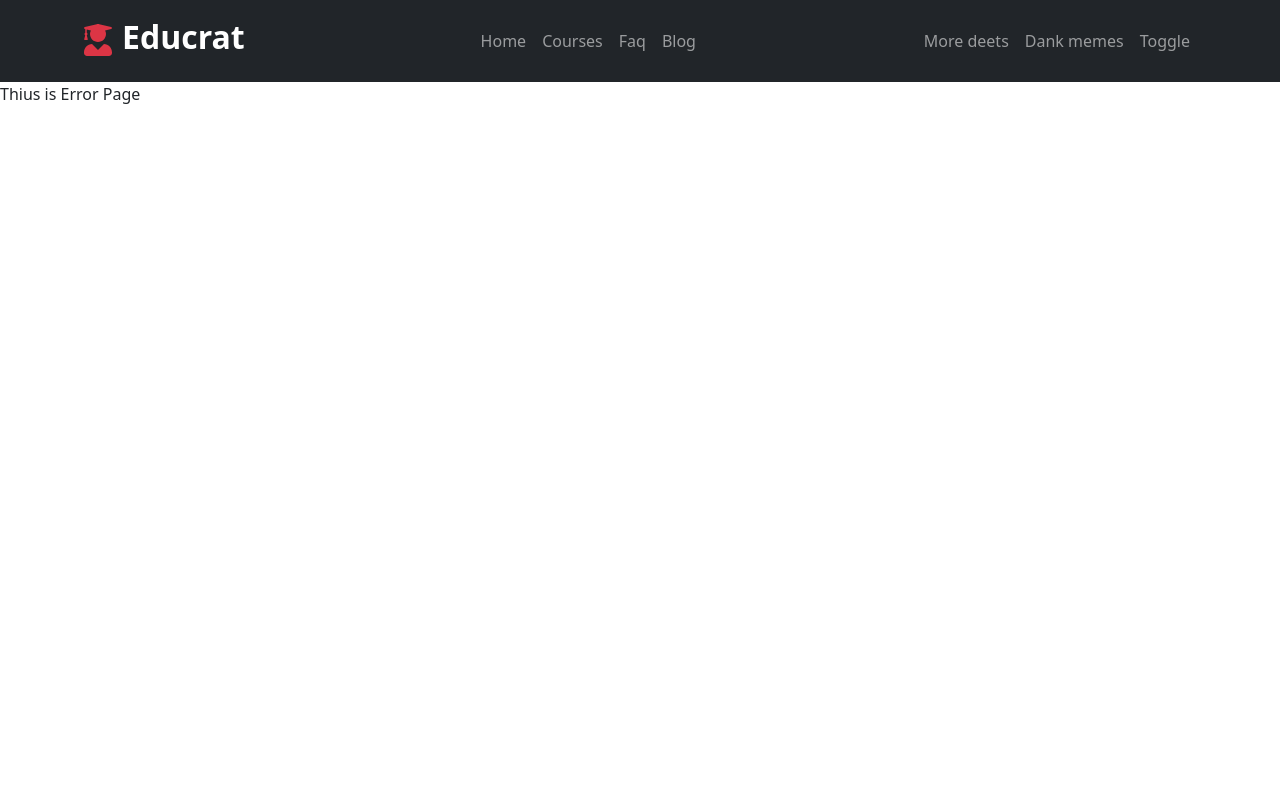
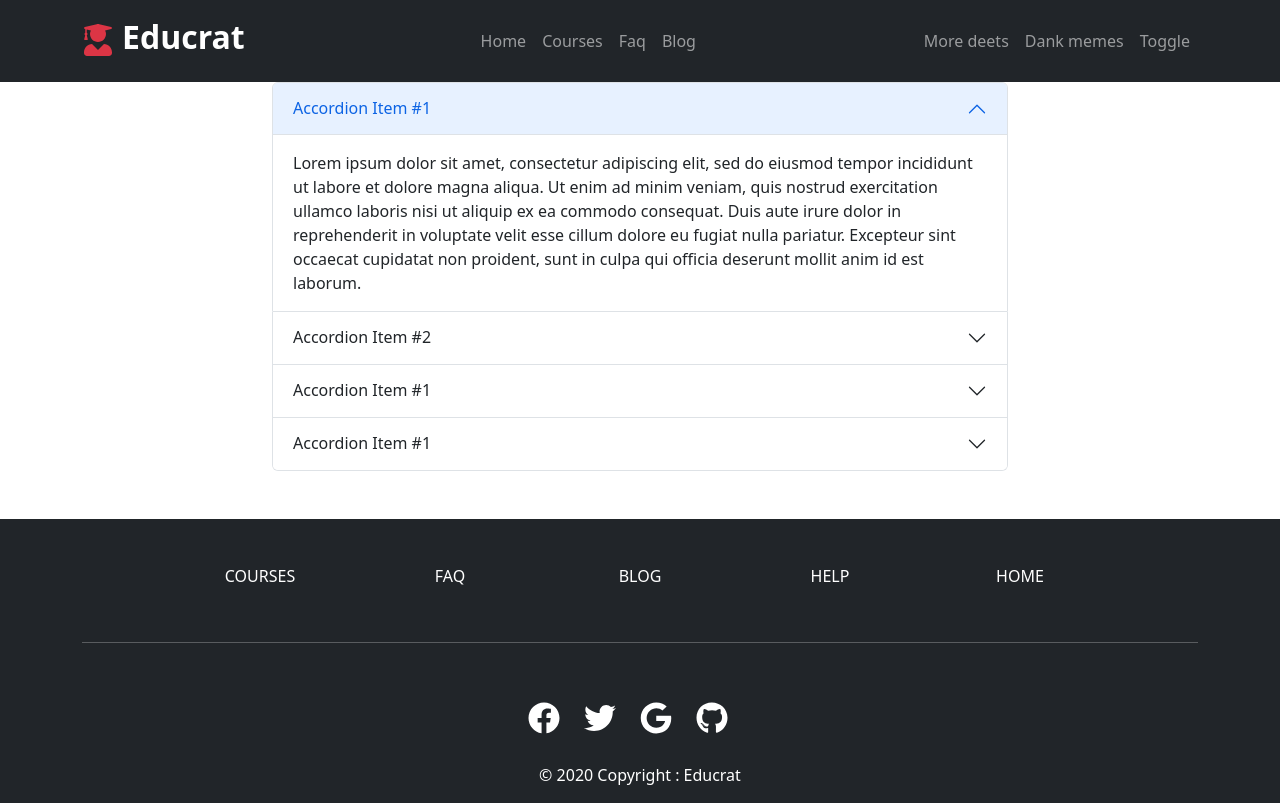
Before and after one commit to Nahid-Hasan-Sourav/a-10-learning-platform-client-side, a React (Create React App) app: page /blog in a window 1280 px wide. Built offline with nearby package versions, Linux system fonts and the light colour scheme.

Commit message:
create a shared pages RightSideCategoryCard and call id form rightside

```diff
--- /dev/null
+++ b/src/Pages/Blog/Blog.js
@@ -0,0 +1,70 @@
+import React from "react";
+import Container from "react-bootstrap/Container";
+import Row from "react-bootstrap/Row";
+import Col from "react-bootstrap/Col";
+import Accordion from "react-bootstrap/Accordion";
+
+const Blog = () => {
+  return (
+    <Container>
+      <Row className="justify-content-center">
+        <Col lg="8">
+          <Accordion defaultActiveKey="0">
+            <Accordion.Item eventKey="0">
+              <Accordion.Header>Accordion Item #1</Accordion.Header>
+              <Accordion.Body>
+                Lorem ipsum dolor sit amet, consectetur adipiscing elit, sed do
+                eiusmod tempor incididunt ut labore et dolore magna aliqua. Ut
+                enim ad minim veniam, quis nostrud exercitation ullamco laboris
+                nisi ut aliquip ex ea commodo consequat. Duis aute irure dolor
+                in reprehenderit in voluptate velit esse cillum dolore eu fugiat
+                nulla pariatur. Excepteur sint occaecat cupidatat non proident,
+                sunt in culpa qui officia deserunt mollit anim id est laborum.
+              </Accordion.Body>
+            </Accordion.Item>
+            <Accordion.Item eventKey="1">
+              <Accordion.Header>Accordion Item #2</Accordion.Header>
+              <Accordion.Body>
+                Lorem ipsum dolor sit amet, consectetur adipiscing elit, sed do
+                eiusmod tempor incididunt ut labore et dolore magna aliqua. Ut
+                enim ad minim veniam, quis nostrud exercitation ullamco laboris
+                nisi ut aliquip ex ea commodo consequat. Duis aute irure dolor
+                in reprehenderit in voluptate velit esse cillum dolore eu fugiat
+                nulla pariatur. Excepteur sint occaecat cupidatat non proident,
+                sunt in culpa qui officia deserunt mollit anim id est laborum.
+              </Accordion.Body>
+            </Accordion.Item>
+
+            <Accordion.Item eventKey="2">
+              <Accordion.Header>Accordion Item #1</Accordion.Header>
+              <Accordion.Body>
+                Lorem ipsum dolor sit amet, consectetur adipiscing elit, sed do
+                eiusmod tempor incididunt ut labore et dolore magna aliqua. Ut
+                enim ad minim veniam, quis nostrud exercitation ullamco laboris
+                nisi ut aliquip ex ea commodo consequat. Duis aute irure dolor
+                in reprehenderit in voluptate velit esse cillum dolore eu fugiat
+                nulla pariatur. Excepteur sint occaecat cupidatat non proident,
+                sunt in culpa qui officia deserunt mollit anim id est laborum.
+              </Accordion.Body>
+            </Accordion.Item>
+            <Accordion.Item eventKey="3">
+              <Accordion.Header>Accordion Item #1</Accordion.Header>
+              <Accordion.Body>
+                Lorem ipsum dolor sit amet, consectetur adipiscing elit, sed do
+                eiusmod tempor incididunt ut labore et dolore magna aliqua. Ut
+                enim ad minim veniam, quis nostrud exercitation ullamco laboris
+                nisi ut aliquip ex ea commodo consequat. Duis aute irure dolor
+                in reprehenderit in voluptate velit esse cillum dolore eu fugiat
+                nulla pariatur. Excepteur sint occaecat cupidatat non proident,
+                sunt in culpa qui officia deserunt mollit anim id est laborum.
+              </Accordion.Body>
+            </Accordion.Item>
+
+          </Accordion>
+        </Col>
+      </Row>
+    </Container>
+  );
+};
+
+export default Blog;
--- a/src/Pages/Category/RightSideCategory/RightSideCategory.js
+++ b/src/Pages/Category/RightSideCategory/RightSideCategory.js
@@ -5,6 +5,7 @@ import Card from "react-bootstrap/Card";
 import { useState } from "react";
 import { useEffect } from "react";
 import { Link } from 'react-router-dom';
+import RightSideCategoryCard from "../../Shared/RightSideCategoryCard/RightSideCategoryCard";
 
 const RightSideCategory = () => {
   const [categories, setCategories] = useState([]);
@@ -20,18 +21,9 @@ const RightSideCategory = () => {
     <>
       {categories.map((category, index) => {
         return (
-          <Col key={index} lg="6" className="g-4 ">
-            <Card className="shadow-md">
-              <Card.Img style={{height:'180px'}} variant="top" src={category.url} />
-              <Card.Body>
-                <Card.Title>{category.name}</Card.Title>
-                <Card.Text>
-                  {category.description.slice(0,110)}...
-                </Card.Text>
-                <Button variant="danger" className="d-block w-100 fw-bold" as={Link} to={`/course-details/${category.id}`}>Course Details</Button>
-              </Card.Body>
-            </Card>
-          </Col>
+         <RightSideCategoryCard key={index} category={category}>
+
+         </RightSideCategoryCard>
         );
       })}
     </>
--- /dev/null
+++ b/src/Pages/Faq/Faq.js
@@ -0,0 +1,11 @@
+import React from 'react';
+
+const Faq = () => {
+    return (
+        <div>
+            This is faq pages
+        </div>
+    );
+};
+
+export default Faq;
--- /dev/null
+++ b/src/Pages/Shared/RightSideCategoryCard/RightSideCategoryCard.js
@@ -0,0 +1,27 @@
+import React from 'react';
+import Col from "react-bootstrap/Col";
+import Button from "react-bootstrap/Button";
+import Card from "react-bootstrap/Card";
+
+import { Link } from 'react-router-dom';
+
+const RightSideCategoryCard = ({category}) => {
+    return (
+        <>
+             <Col lg="6" className="g-4 ">
+            <Card className="shadow-md">
+              <Card.Img style={{height:'180px'}} variant="top" src={category.url} />
+              <Card.Body>
+                <Card.Title>{category.name}</Card.Title>
+                <Card.Text>
+                  {category.description.slice(0,110)}...
+                </Card.Text>
+                <Button variant="danger" className="d-block w-100 fw-bold" as={Link} to={`/course-details/${category.id}`}>Course Details</Button>
+              </Card.Body>
+            </Card>
+          </Col>
+        </>
+    );
+};
+
+export default RightSideCategoryCard;
```
Also changed, not shown: src/Routes/Routes/Routes.js (+10 -0 lines).
